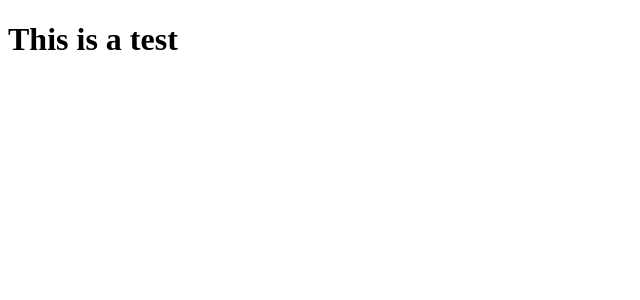
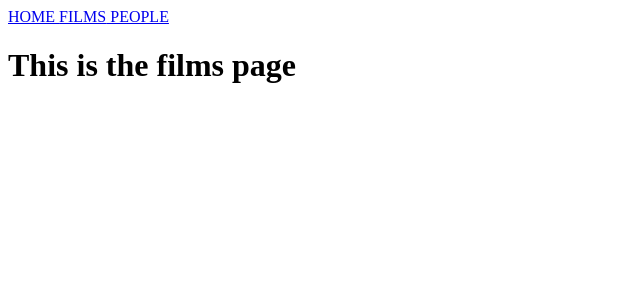
Before and after one commit to kimaniwalker/ROUTING-IN-REACT, a React (Create React App) app: page /films in a window 1280 px wide. Shown: the top 300 px of the page, without its empty margins (0-640 px from the left). Built offline with nearby package versions, Linux system fonts and the light colour scheme.

Commit message:
Setup pages and components

```diff
--- a/src/App.js
+++ b/src/App.js
@@ -1,10 +1,25 @@
-import React, { Component } from 'react';
+import React, { Component, Fragment } from 'react';
+import {BrowserRouter as Router, Link, Route, Switch} from 'react-router-dom'
+import Films from './components/films';
+import People from './components/people';
 
 
 class App extends Component {
   render() {
     return (
-      <h1> This is a test </h1>
+      <Router>
+      <Fragment>
+      <Link to="/"> HOME </Link>
+      <Link to="/films"> FILMS</Link>
+      <Link to="/people"> PEOPLE</Link>
+      <Switch>
+      <Route exact path="/films" component={Films} />
+      <Route exact path="/people" component={People} />
+      </Switch>
+
+
+      </Fragment>
+      </Router>
     );
   }
 }
--- /dev/null
+++ b/src/components/films/index.jsx
@@ -0,0 +1,12 @@
+import React, {Component} from 'react';
+
+
+class Films extends Component {
+    render () {
+        return (
+            <h1> This is the films page </h1>
+        )
+    }
+}
+
+export default Films;
--- /dev/null
+++ b/src/components/people/index.jsx
@@ -0,0 +1,12 @@
+import React, {Component} from 'react';
+
+
+class People extends Component {
+    render () {
+        return (
+            <h1> This is the people page </h1>
+        )
+    }
+}
+
+export default People;
```
